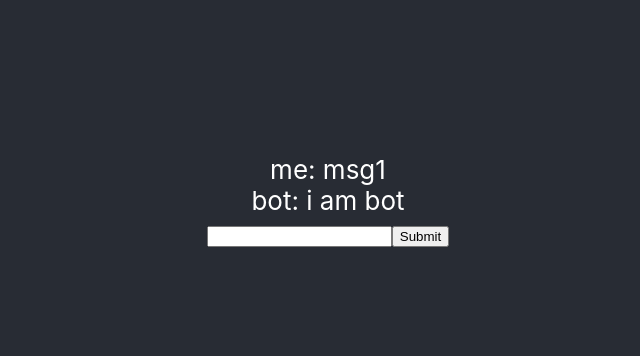
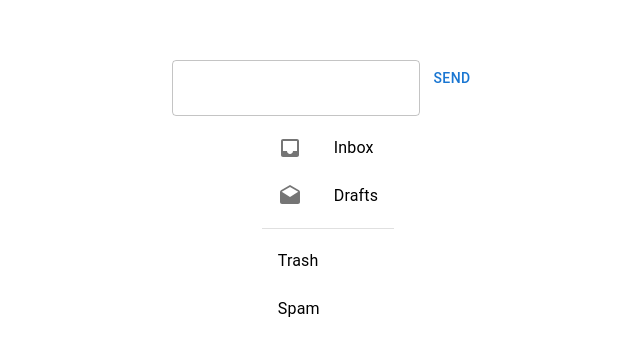
Before and after one commit to BollyBovly/react.v2, a React (Create React App) app in the folder lessons/: page / in a window 1280 px wide. Shown: the part 200-556 px from the top of the page, without its empty margins (312-952 px from the left). Built offline with nearby package versions, Linux system fonts and the light colour scheme.

Commit message:
added MUI

```diff
--- a/lessons/package.json
+++ b/lessons/package.json
@@ -3,6 +3,10 @@
   "version": "0.1.0",
   "private": true,
   "dependencies": {
+    "@emotion/react": "^11.8.2",
+    "@emotion/styled": "^11.8.1",
+    "@mui/icons-material": "^5.5.0",
+    "@mui/material": "^5.5.0",
     "@testing-library/jest-dom": "^5.16.2",
     "@testing-library/react": "^12.1.3",
     "@testing-library/user-event": "^13.5.0",
--- a/lessons/src/App.css
+++ b/lessons/src/App.css
@@ -14,14 +14,14 @@
 }
 
 .App-header {
-  background-color: #282c34;
+  /* background-color: #282c34; */
   min-height: 100vh;
   display: flex;
   flex-direction: column;
   align-items: center;
   justify-content: center;
   font-size: calc(10px + 2vmin);
-  color: white;
+  color: black;
 }
 
 .App-link {
--- a/lessons/src/App.js
+++ b/lessons/src/App.js
@@ -2,39 +2,45 @@ import logo from './logo.svg';
 import './App.css';
 import { Message } from './components/Message/message';
 import { Forma } from './components/Forma/forma';
-import { useEffect, useState } from "react"
+import { useEffect, useState, useRef } from "react"
 import { AUTHORS } from './components/utils/constans';
 import { MessageList } from './components/MessageList/messagelist';
+import { ListMui } from './components/ListMui/listMUI.js';
 
 
 function App() {
-	const [messageList, setMessageList] = useState([
-	  { text: "msg1", author: AUTHORS.ME },
-	  { text: "i am bot", author: AUTHORS.BOT },
-	]);
+	const [messageList, setMessageList] = useState([]);
 
-	const handleMessageClick = () => {
-	  console.log("Heeey");
-	};
 
 	const handleAddMessage = (text) => {
-		const newMessage = {
-			text,
-			author: AUTHORS.ME
+		sendMessage(text, AUTHORS.ME);
+	}
 
-		};
-
-		setMessageList((prevMessageList) => [...prevMessageList, newMessage]);
-	}
+	const chatList = [
+		{name: 'chat1', id: '1'},
+		{name: 'chat1', id: '1'}
+	]
 
 	const sendMessage = (text, author) => {
 		const newMessage = {
 			text,
 			author,
-
+			id: `msg-${Date.now()}`
 		};
 		setMessageList((prevMessageList) => [...prevMessageList, newMessage]);
 	};
+
+	const Input = (props) => {
+		const inputRef = useRef(null)
+
+		useEffect(() => {
+			inputRef.current?.focus()
+
+		}, [])
+		return(
+			<input ref={inputRef}/>
+		)
+	}
 
 	useEffect(() => {
 		let timeout;
@@ -50,15 +56,14 @@ function App() {
 	return (
 		<div className="App">
 		  <header className="App-header">
-			{messageList.map(( message ) => (
-				<Message text={message.text} author={message.author} onMessageClick={handleMessageClick} />
-			))}
+			<MessageList message={messageList} />
 
-			<Forma onSubmit={handleAddMessage} />
+			<Forma onSubmit={handleAddMessage} autoFocus/>
+			<ListMui/>
 		  </header>
 
 		</div>
 	);
-  }
+}
 
 export default App;
--- a/lessons/src/components/Forma/forma.js
+++ b/lessons/src/components/Forma/forma.js
@@ -1,4 +1,5 @@
 import { useState } from "react"
+import {Button, TextField} from "@mui/material"
 
 
 export const Forma = ({ onSubmit }) => {
@@ -16,8 +17,8 @@ export const Forma = ({ onSubmit }) => {
 
     return (
       <form onSubmit={handleSubmit}>
-        <input value={value} onChange={handleChange} type="text" />
-        <input type="submit" />
+        <TextField value={value} onChange={handleChange}/>
+        <Button>Send</Button>
       </form>
     );
 };
--- /dev/null
+++ b/lessons/src/components/ListMui/listMUI.js
@@ -0,0 +1,52 @@
+import * as React from 'react';
+import Box from '@mui/material/Box';
+import List from '@mui/material/List';
+import ListItem from '@mui/material/ListItem';
+import ListItemButton from '@mui/material/ListItemButton';
+import ListItemIcon from '@mui/material/ListItemIcon';
+import ListItemText from '@mui/material/ListItemText';
+import Divider from '@mui/material/Divider';
+import InboxIcon from '@mui/icons-material/Inbox';
+import DraftsIcon from '@mui/icons-material/Drafts';
+
+export const ListMui = () => {
+  return (
+    <Box autofocus>
+      <nav aria-label="main mailbox folders">
+        <List>
+          <ListItem disablePadding>
+            <ListItemButton>
+              <ListItemIcon>
+                <InboxIcon />
+              </ListItemIcon>
+              <ListItemText primary="Inbox" />
+            </ListItemButton>
+          </ListItem>
+          <ListItem disablePadding>
+            <ListItemButton>
+              <ListItemIcon>
+                <DraftsIcon />
+              </ListItemIcon>
+              <ListItemText primary="Drafts" />
+            </ListItemButton>
+          </ListItem>
+        </List>
+      </nav>
+      <Divider />
+      <nav aria-label="secondary mailbox folders">
+        <List>
+          <ListItem disablePadding>
+            <ListItemButton>
+              <ListItemText primary="Trash" />
+            </ListItemButton>
+          </ListItem>
+          <ListItem disablePadding>
+            <ListItemButton component="a" href="#simple-list">
+              <ListItemText primary="Spam" />
+            </ListItemButton>
+          </ListItem>
+        </List>
+      </nav>
+    </Box>
+  );
+}
--- a/lessons/src/components/Message/message.js
+++ b/lessons/src/components/Message/message.js
@@ -1,7 +1,7 @@
 import '../../components/style.css';
 import React from "react";
 
-export const Message = ({text, author, onMessageClick}) => {
+export const Message = ({text, author, }) => {
 	return (
 		<span>
 			{author}: { text}
--- a/lessons/src/components/MessageList/messagelist.js
+++ b/lessons/src/components/MessageList/messagelist.js
@@ -1,10 +1,11 @@
-import { Message } from "../Message/message";
+import { Message } from '../Message/message';
 
-export const MessageList = ({message}) => {
-    console.log(message[0]?.author);
-    return message.map((message) => (
-        <div>
-            <Message text={message.text} author={message.author}/>
-        </div>
-    ))
-}
+export const MessageList = ({ message }) =>
+	message.map((message) => (
+		<Message
+			text={message.text}
+			author={message.author}
+			key={message.id}
+
+		/>
+	));
```
Also changed, not shown: 1 other file (tests, documents, lock files or other folders).
